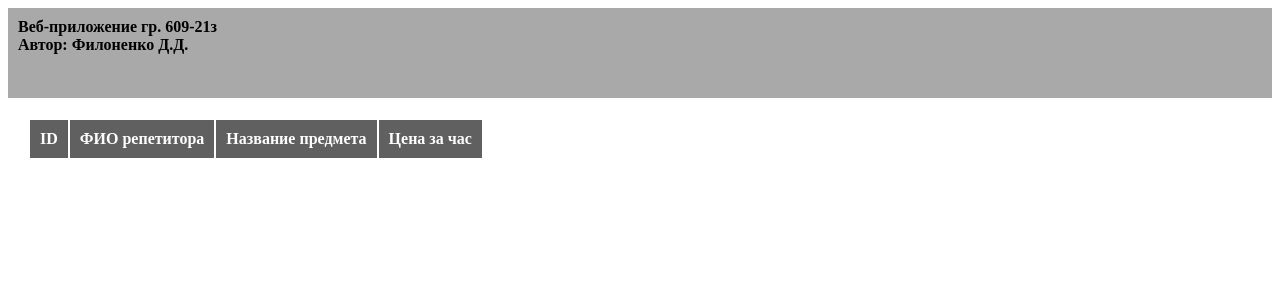
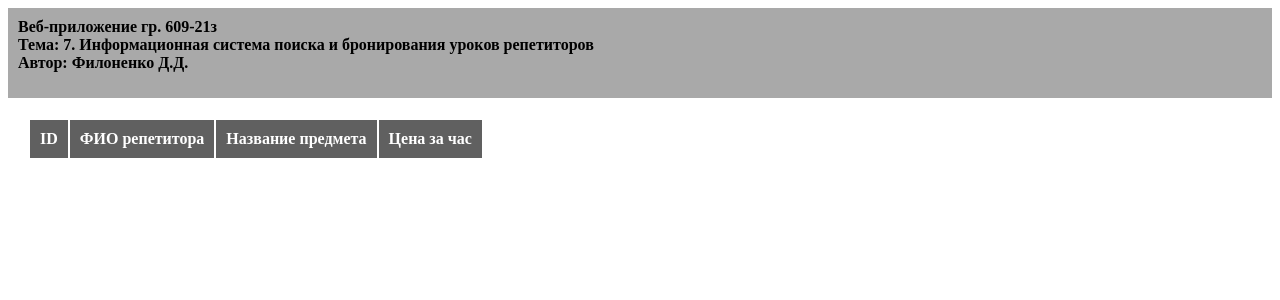
Before and after one commit to Daniil-Filonenko/1234, a PHP site: page / in a window 1280 px wide. Shown: the top 300 px of the page. Run offline with PHP 8.4, Linux system fonts and the light colour scheme; data that the repository does not hold is empty.

Commit message:
README.md

```diff
--- a/index.php
+++ b/index.php
@@ -58,6 +58,7 @@
         <div class="inner-header">
             <div class="header-item">
                 <b>Веб-приложение гр. 609-21з <br></b>
+                <b>Тема: 7. Информационная система поиска и бронирования уроков репетиторов<br></b>
                 <b>Автор: Филоненко Д.Д.</b>
             </div>
         </div>
```
